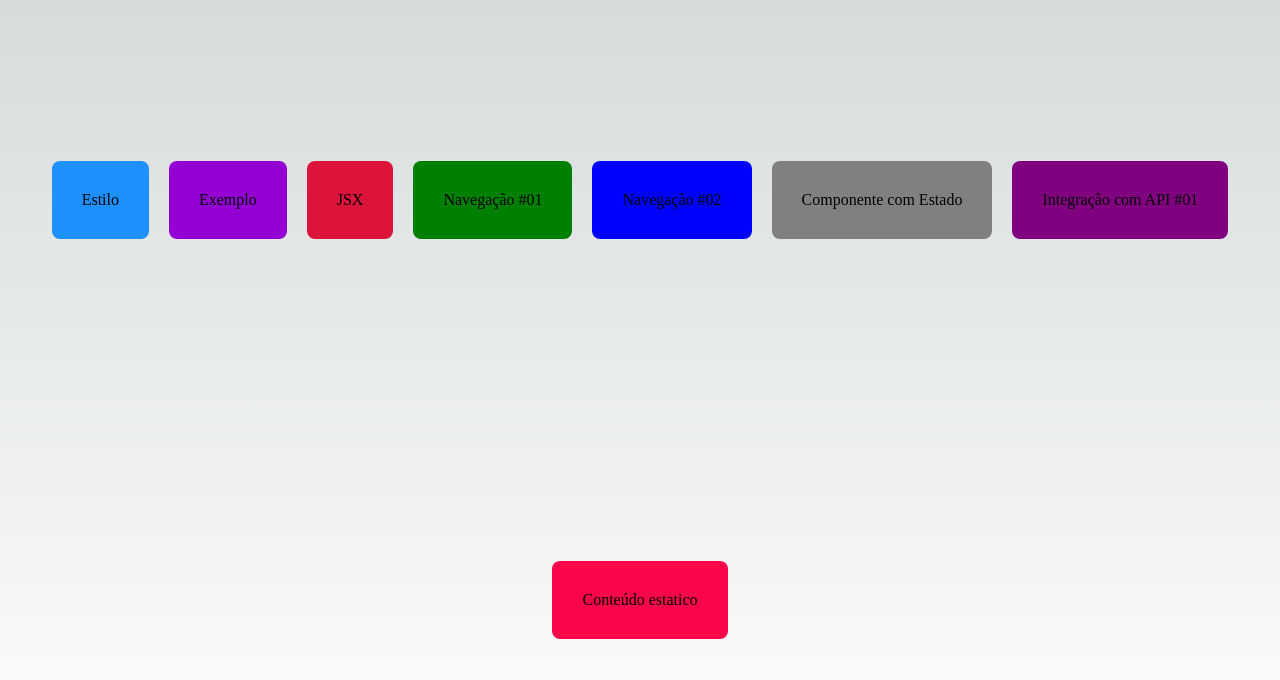
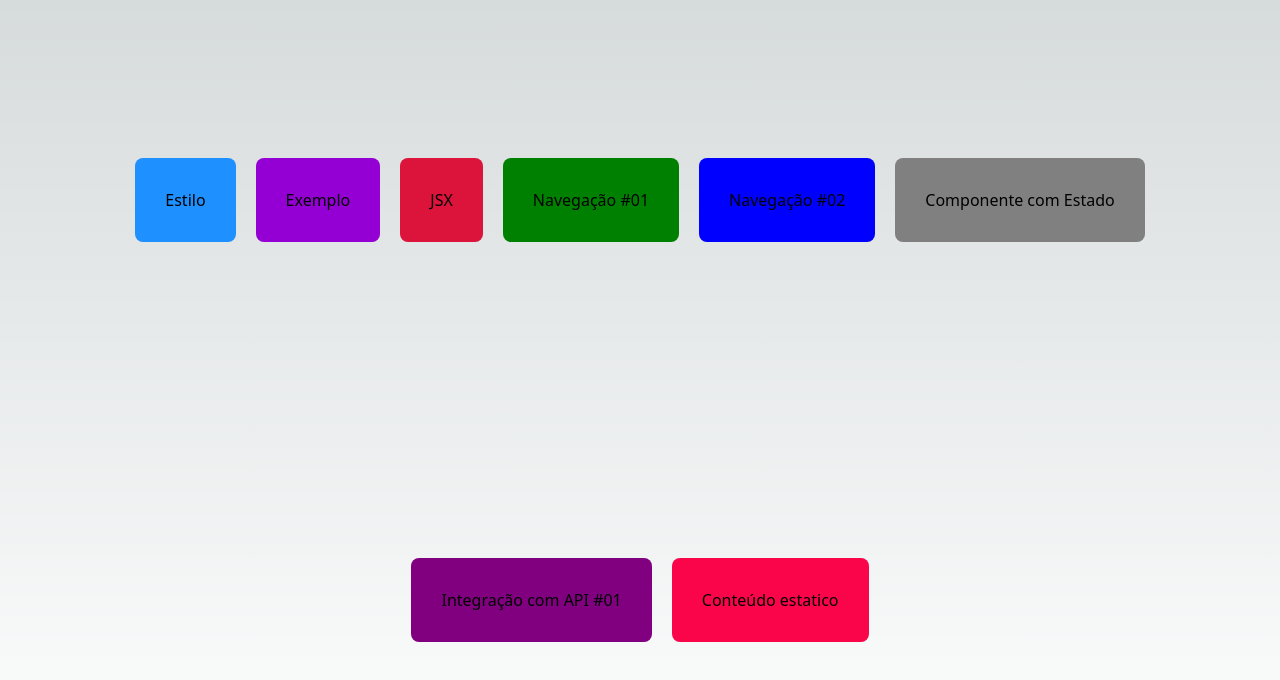
Before and after one commit to manoelmachado/react-redux, a Next.js app in the folder aulao-nextjs/fundamentos/: page / in a window 1280 px wide. Shown: the top 680 px of the page. Built offline with nearby package versions, Linux system fonts and the light colour scheme.

Commit message:
instalação do tailwind

```diff
--- a/aulao-nextjs/fundamentos/package.json
+++ b/aulao-nextjs/fundamentos/package.json
@@ -17,6 +17,7 @@
     "next": "13.2.4",
     "react": "18.2.0",
     "react-dom": "18.2.0",
+    "tailwindcss": "^3.3.1",
     "typescript": "5.0.2"
   }
 }
--- /dev/null
+++ b/aulao-nextjs/fundamentos/postcss.config.js
@@ -0,0 +1,6 @@
+module.exports = {
+  plugins: {
+    tailwindcss: {},
+    autoprefixer: {},
+  },
+}
--- a/aulao-nextjs/fundamentos/src/pages/estatico.jsx
+++ b/aulao-nextjs/fundamentos/src/pages/estatico.jsx
@@ -1,7 +1,7 @@
 import Layout from "../components/Layout";
 
 
-export function getStaticProps() {
+export async function getStaticProps() {
     return {
         props: {
             numero: Math.random()
--- a/aulao-nextjs/fundamentos/src/styles/globals.css
+++ b/aulao-nextjs/fundamentos/src/styles/globals.css
@@ -110,3 +110,7 @@
   background-color: #892be259;
   color: white;
 }
+
+@tailwind base;
+@tailwind components;
+@tailwind utilities;
--- /dev/null
+++ b/aulao-nextjs/fundamentos/tailwind.config.js
@@ -0,0 +1,14 @@
+/** @type {import('tailwindcss').Config} */
+module.exports = {
+  content: [
+    "./app/**/*.{js,ts,jsx,tsx}",
+    "./pages/**/*.{js,ts,jsx,tsx}",
+
+    // Or if using `src` directory:
+    "./src/**/*.{js,ts,jsx,tsx}",
+  ],
+  theme: {
+    extend: {},
+  },
+  plugins: [],
+}
```
Also changed, not shown: 1 other file (tests, documents, lock files or other folders).
